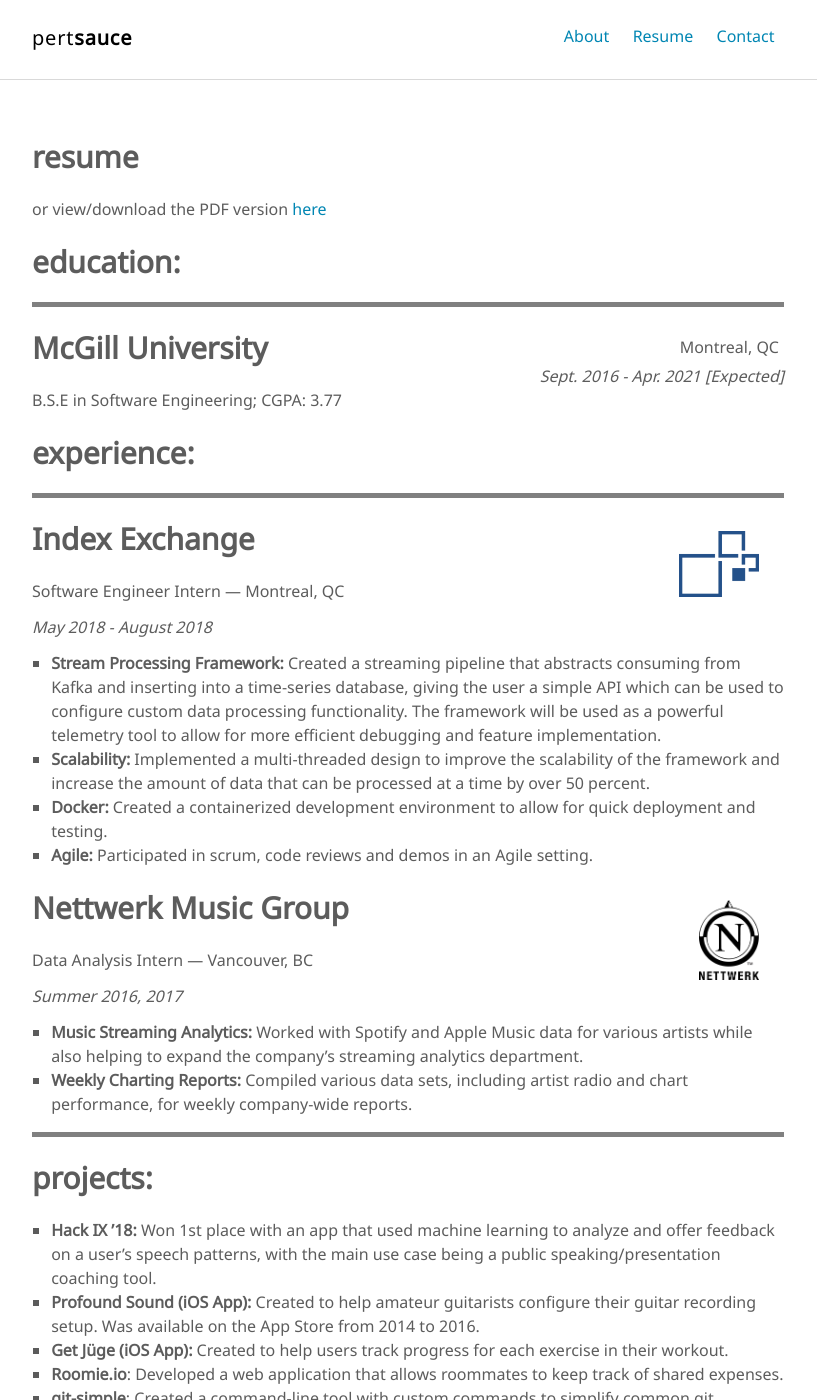
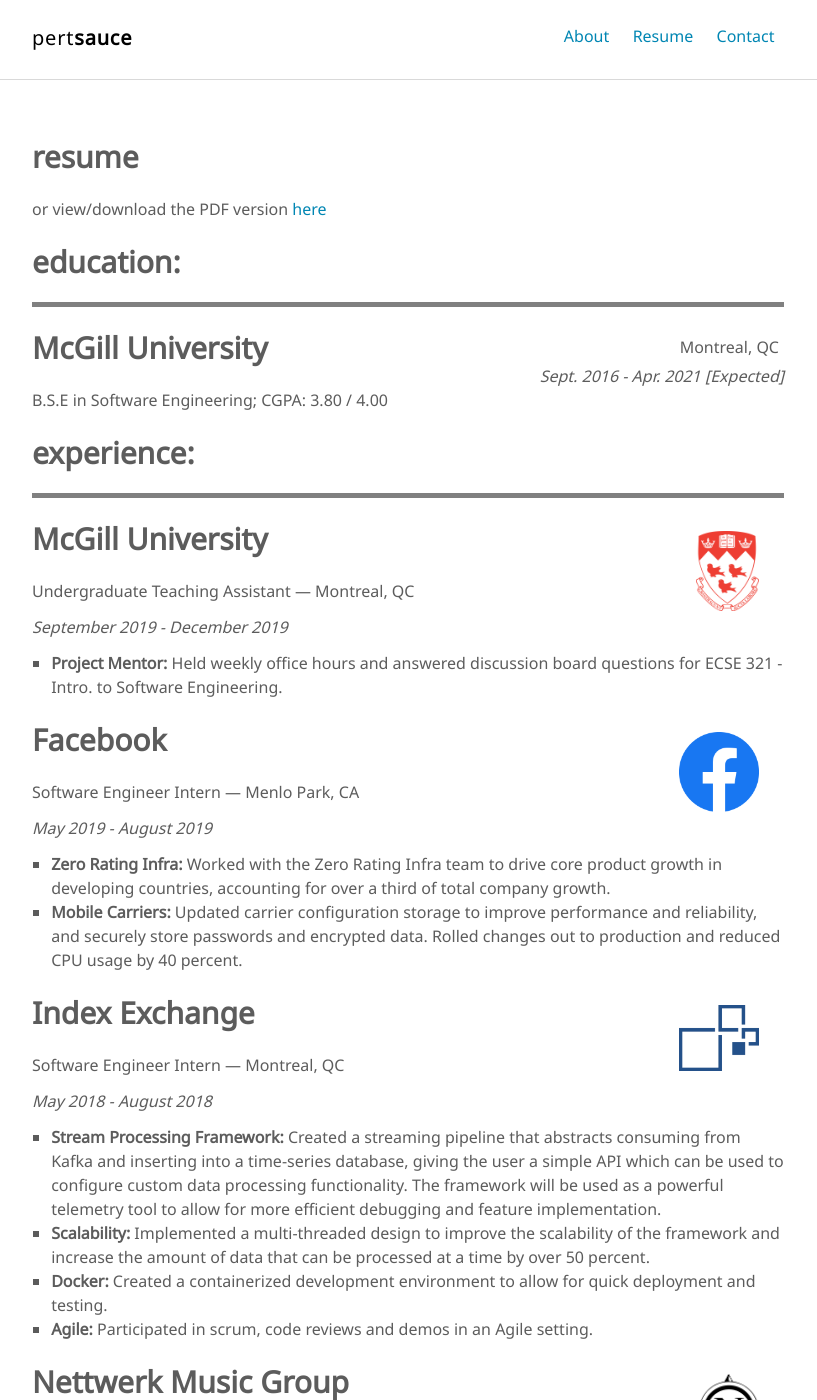
Before and after one commit to kraglalbert/kraglalbert.github.io, a Jekyll site: the page built from resume.md, in a window 1280 px wide and 1400 px high. Shown: the whole window, without its empty margins (232-1049 px from the left). Built offline with Jekyll 4.4.1, drawn with Linux system fonts in a browser that asks for light colours; some of the changed text lies outside the part shown.

Commit message:
Update resume page

```diff
--- a/resume.md
+++ b/resume.md
@@ -49,13 +49,40 @@
     </div>
     <div>
         <h1>McGill University</h1>
-        <p>B.S.E in Software Engineering; CGPA: 3.77</p>
+        <p>B.S.E in Software Engineering; CGPA: 3.80 / 4.00</p>
     </div>
 </div>
 
 <!-- Experience section -->
 <h1>experience:</h1>
 <div class="h-line"></div>
+
+<div>
+    <div class="experience-img-container">
+        <img src="{{site.baseurl}}/assets/images/mcgill-logo.png" class="experience-img">
+    </div>
+    <div>
+        <h1>McGill University</h1>
+        <p>Undergraduate Teaching Assistant — Montreal, QC</p>
+        <p style="font-style: italic;">September 2019 - December 2019</p>
+    </div>
+</div>
+
+- **Project Mentor:** Held weekly office hours and answered discussion board questions for ECSE 321 - Intro. to Software Engineering.
+
+<div>
+    <div class="experience-img-container">
+        <img src="{{site.baseurl}}/assets/images/facebook-logo.png" class="experience-img">
+    </div>
+    <div>
+        <h1>Facebook</h1>
+        <p>Software Engineer Intern — Menlo Park, CA</p>
+        <p style="font-style: italic;">May 2019 - August 2019</p>
+    </div>
+</div>
+
+- **Zero Rating Infra:** Worked with the Zero Rating Infra team to drive core product growth in developing countries, accounting for over a third of total company growth.
+- **Mobile Carriers:** Updated carrier configuration storage to improve performance and reliability, and securely store passwords and encrypted data. Rolled changes out to production and reduced CPU usage by 40 percent.
 
 <div>
     <div class="experience-img-container">
@@ -103,24 +130,24 @@
 <h1>skills:</h1>
 <div style="margin-bottom: 15px;">
     <div class="img-wrap">
+        <img class="icon" src="{{site.baseurl}}/assets/images/python-logo.png">
+        <p class="img__description">Python</p>
+    </div>
+    <div class="img-wrap">
+        <img class="icon" src="{{site.baseurl}}/assets/images/javascript-logo.png">
+        <p class="img__description">JavaScript</p>
+    </div>
+    <div class="img-wrap">
         <img class="icon" src="{{site.baseurl}}/assets/images/java-logo.png">
         <p class="img__description">Java</p>
-    </div>
-    <div class="img-wrap">
-        <img class="icon" src="{{site.baseurl}}/assets/images/golang-logo.png">
-        <p class="img__description">Go</p>
     </div>
     <div class="img-wrap">
         <img class="icon" src="{{site.baseurl}}/assets/images/c-prog-logo.png">
         <p class="img__description">C</p>
     </div>
     <div class="img-wrap">
-        <img class="icon" src="{{site.baseurl}}/assets/images/javascript-logo.png">
-        <p class="img__description">JavaScript</p>
-    </div>
-    <div class="img-wrap">
-        <img class="icon" src="{{site.baseurl}}/assets/images/python-logo.png">
-        <p class="img__description">Python</p>
+        <img class="icon" src="{{site.baseurl}}/assets/images/golang-logo.png">
+        <p class="img__description">Go</p>
     </div>
     <div class="img-wrap">
         <img class="icon" src="{{site.baseurl}}/assets/images/bash-logo.png">
@@ -139,22 +166,31 @@
         <p class="img__description">Docker</p>
     </div>
     <div class="img-wrap">
-        <img class="icon" src="{{site.baseurl}}/assets/images/react-logo.png">
-        <p class="img__description">React.js</p>
+        <img class="icon" src="{{site.baseurl}}/assets/images/postgres-logo.png">
+        <p class="img__description">PostreSQL</p>
+    </div>
+    <div class="img-wrap">
+        <img class="icon" src="{{site.baseurl}}/assets/images/flask-logo.png">
+        <p class="img__description">Flask</p>
     </div>
     <div class="img-wrap">
         <img class="icon" src="{{site.baseurl}}/assets/images/node-logo.png">
         <p class="img__description">Node.js</p>
     </div>
     <div class="img-wrap">
-        <img class="icon" src="{{site.baseurl}}/assets/images/influxdb-logo.png">
-        <p class="img__description">InfluxDB</p>
+        <img class="icon" src="{{site.baseurl}}/assets/images/vue-logo.png">
+        <p class="img__description">Vue.js</p>
+    </div>
+    <div class="img-wrap">
+        <img class="icon" src="{{site.baseurl}}/assets/images/react-logo.png">
+        <p class="img__description">React</p>
     </div>
 </div>
 <!-- Extracurriculars section -->
 <div class="h-line"> </div>
 <h1>extracurriculars and awards:</h1>
 
+- **Hack4Impact McGill:** President and co-founder of the Hack4Impact chapter at McGill University, which builds software for non-profit organizations to help drive positive social impact.
 - **YouTube/Music:** Created a <a href="https://www.youtube.com/user/TheFenderrocker" target="_blank">YouTube channel</a> with over 20,000 subscribers and 5 million total views. Features original music and cover songs, with original songs available on all major streaming platforms.
 - **Ultimate Frisbee:** Varsity athlete and captain on the McGill Ultimate Team. Won a <a href="http://ucm.canadianultimate.com/c/2018/10/23/2018-canadian-university-ultimate-championships-open-division-recap/" target="_blank">silver medal</a> at Canadian University Nationals in 2018.
 - **Excellence in Written Communication Award:** Awarded best research paper out of 259 students in CCOM 206 (Communication in Engineering) for Winter and Summer 2017 at McGill.
```
Also changed, not shown: assets/images/facebook-logo.png (added), assets/images/flask-logo.png (added), assets/images/h4i-logo.png (added), assets/images/influxdb-logo.png (deleted), assets/images/mcgill-logo.png (added), assets/images/postgres-logo.png (added), assets/images/vue-logo.png (added), 11 other files.
